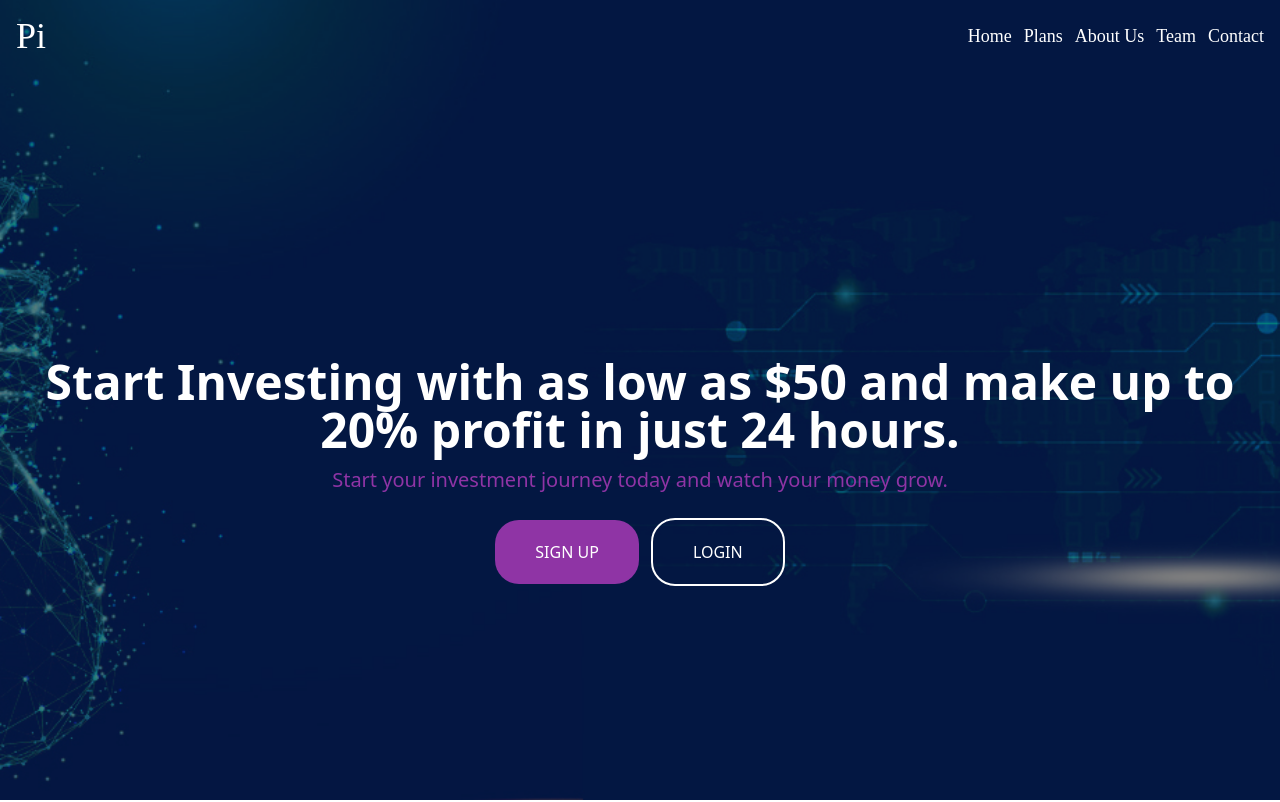
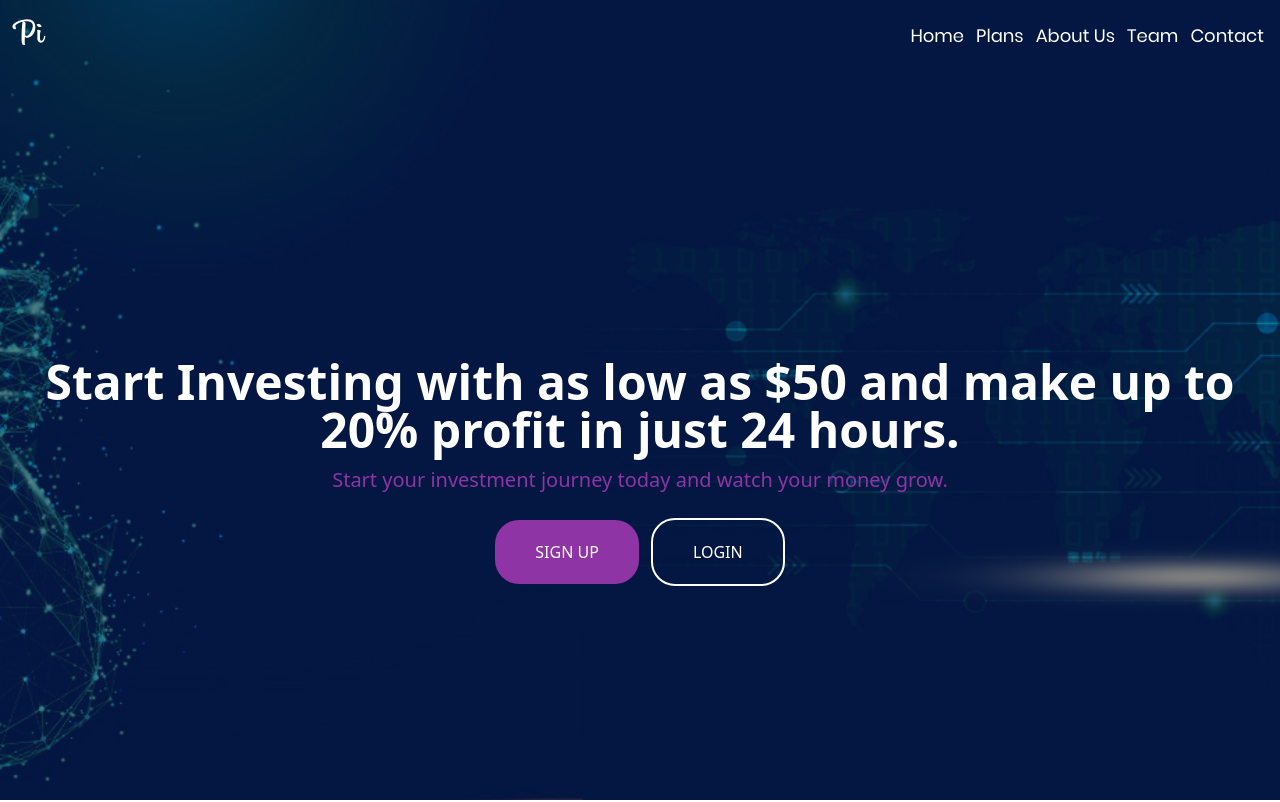
Before and after one commit to ronaldkelechi11/Paradise-Investments, a React (Vite) app: page / in a window 1280 px wide. Shown: the top 802 px of the page. Built offline with nearby package versions, Linux system fonts and the light colour scheme.

Commit message:
added custom fonts

```diff
--- a/index.html
+++ b/index.html
@@ -10,6 +10,7 @@
 
   <!-- Favicon -->
   <link rel="icon" href="/src/assets/icon_white.png">
+
 
   <!-- SEO meta tags -->
   <meta name="keywords"
--- a/src/components/Dashboard/Home.jsx
+++ b/src/components/Dashboard/Home.jsx
@@ -53,12 +53,10 @@ const Home = () => {
                     </div>
                 </div>
 
-                <div className="w-full hidden flex-row gap-1 justify-evenly md:flex">
-                    <Link to="withdrawal" className="bg-blue-500 rounded-xl shadow-lg p-[10px_20px] md:p-[20px_40px] cursor-pointer hover:scale-125 text-white hover:text-white text-lg font-poppins">Withdraw </Link>
+                <div className="w-full flex flex-row gap-1 justify-evenly md:flex">
 
                     <Link to="transactions" className="bg-primary rounded-xl shadow-lg p-[10px_20px] md:p-[20px_40px] cursor-pointer hover:scale-125 text-white hover:text-white text-lg font-poppins">Transactions</Link>
 
-                    <Link to="deposit" className="bg-blue-500 rounded-xl shadow-lg p-[10px_20px] md:p-[20px_40px] cursor-pointer hover:scale-125 text-white hover:text-white text-lg font-poppins">Deposit</Link>
                 </div>
 
 
--- a/src/index.css
+++ b/src/index.css
@@ -1,3 +1,13 @@
 @tailwind base;
 @tailwind components;
 @tailwind utilities;
+
+@font-face {
+    font-family: 'Poppins';
+    src: url("./assets/fonts/poppins.ttf");
+}
+
+@font-face {
+    font-family: 'Billabong';
+    src: url("./assets/fonts/billabong.ttf");
+}
```
Also changed, not shown: src/assets/fonts/billabong.ttf (added), src/assets/fonts/poppins.ttf (added).
